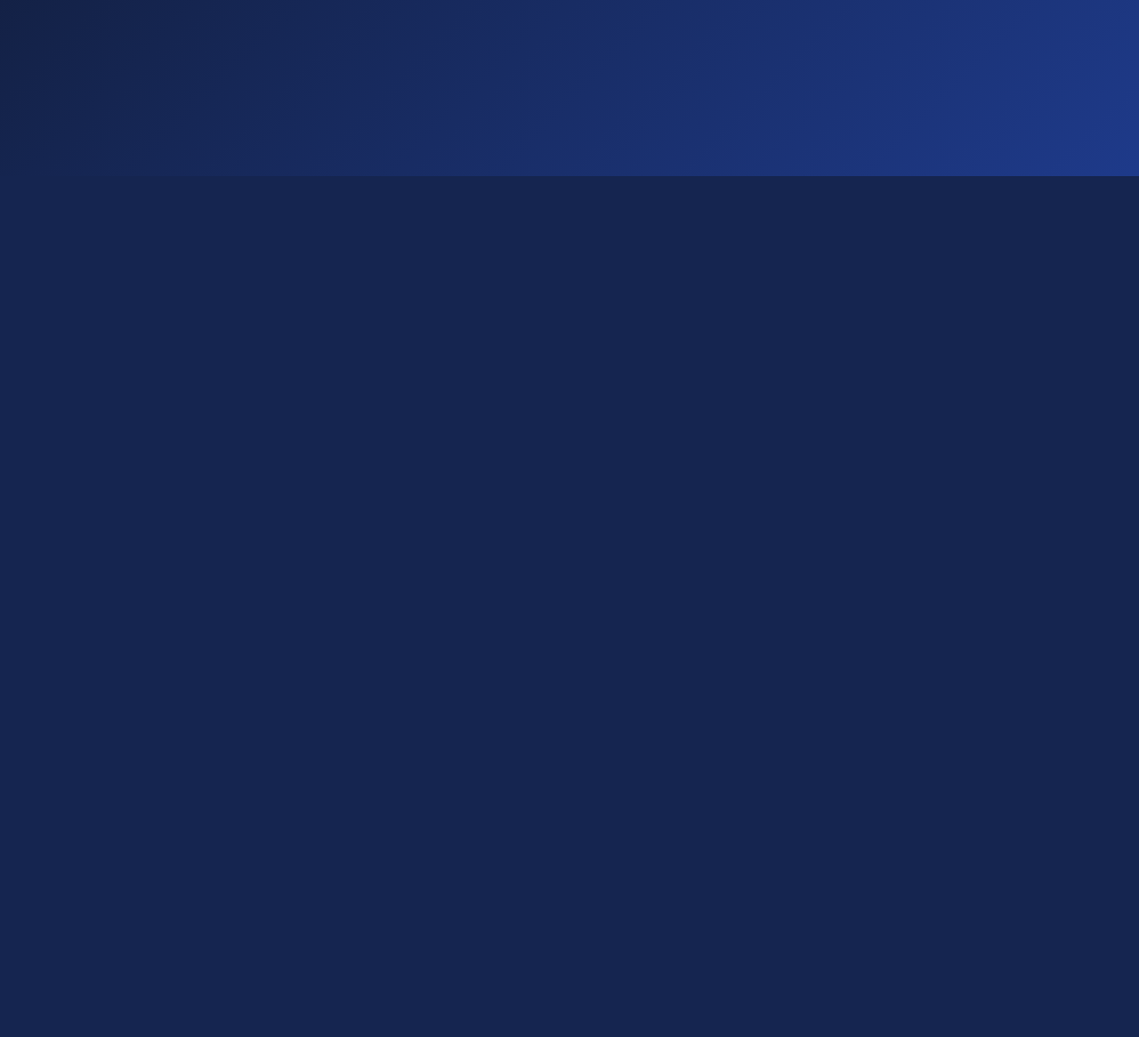
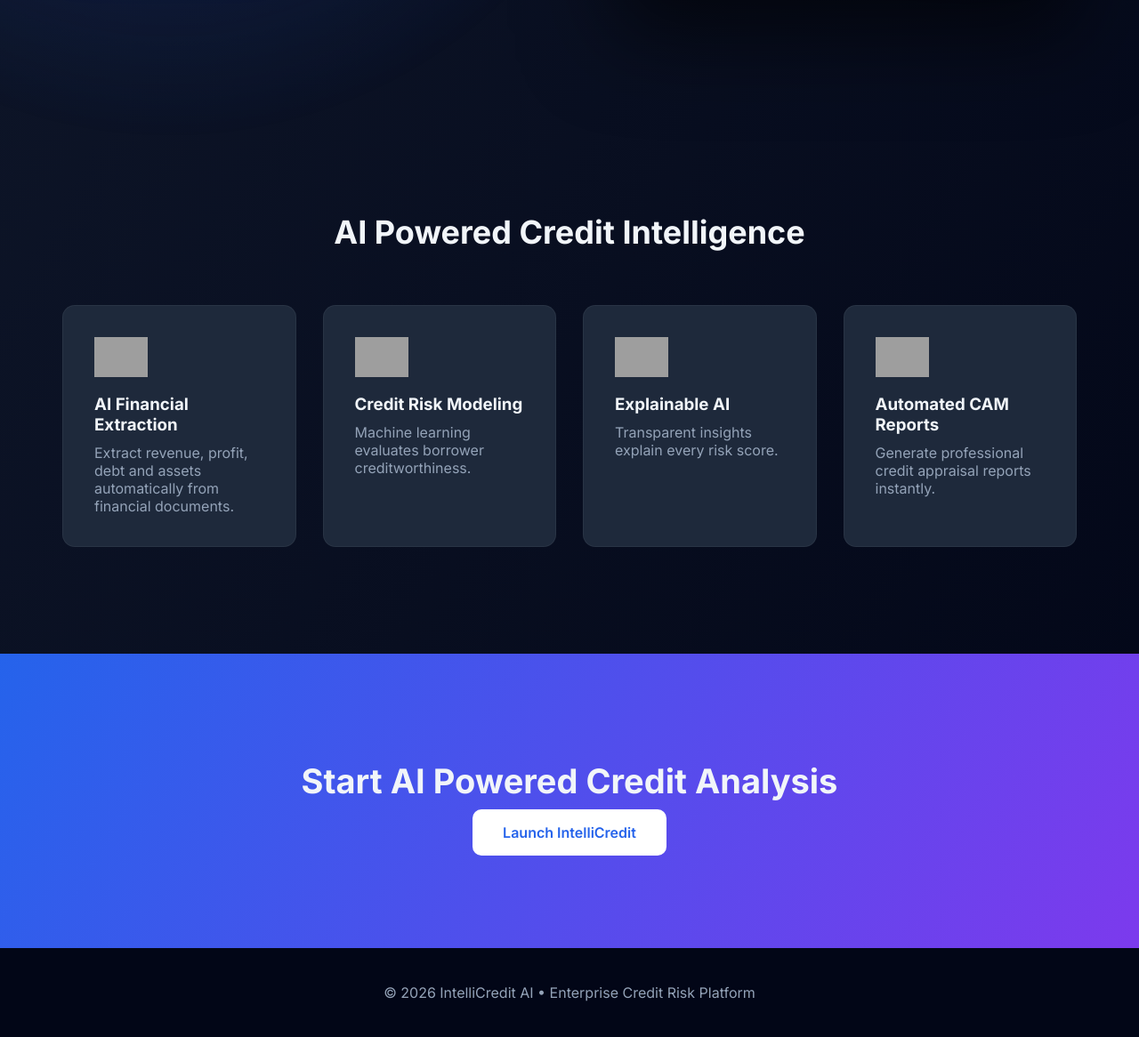
Before and after one commit to ashwini2134/intelli-credit-ai, a Flask app: page / in a window 1280 px wide. Shown: the part 602-1768 px from the top of the page at 89% size. Before the commit the page ends 800 px from the top, so only its background shows below. Run offline with Flask 3, Linux system fonts and the light colour scheme; grey boxes are pictures that could not be loaded.

Commit message:
Update index.html

```diff
--- a/templates/index.html
+++ b/templates/index.html
@@ -1,68 +1,439 @@
 <!DOCTYPE html>
-<html>
+<html lang="en">
+
 <head>
-<title>IntelliCredit AI</title>
+
+<meta charset="UTF-8">
+<meta name="viewport" content="width=device-width, initial-scale=1.0">
+
+<title>IntelliCredit AI — Credit Risk Intelligence</title>
+
+<link href="https://fonts.googleapis.com/css2?family=Inter:wght@400;500;600;700&display=swap" rel="stylesheet">
+
 <style>
 
-body{
-margin:0;
-font-family:Segoe UI;
-background:linear-gradient(135deg,#0f172a,#1e3a8a);
-color:white;
-text-align:center;
-height:100vh;
-display:flex;
-align-items:center;
-justify-content:center;
+:root{
+
+--primary:#2563eb;
+--secondary:#7c3aed;
+--accent:#06b6d4;
+
+--bg:#0f172a;
+--card:#1e293b;
+
+--text:#f1f5f9;
+--muted:#94a3b8;
+
 }
 
-.container{
-max-width:700px;
+/* GLOBAL */
+
+*{
+margin:0;
+padding:0;
+box-sizing:border-box;
 }
 
-h1{
-font-size:50px;
+body{
+
+font-family:'Inter',sans-serif;
+
+background:linear-gradient(120deg,#0f172a,#020617);
+
+color:var(--text);
+
+overflow-x:hidden;
+
+}
+
+/* ANIMATED BACKGROUND */
+
+body::before{
+
+content:"";
+
+position:fixed;
+
+top:0;
+left:0;
+
+width:100%;
+height:100%;
+
+background:
+
+radial-gradient(circle at 20% 30%,rgba(37,99,235,0.25),transparent 40%),
+radial-gradient(circle at 80% 10%,rgba(124,58,237,0.25),transparent 40%);
+
+z-index:-1;
+
+animation:bgmove 12s infinite alternate;
+
+}
+
+@keyframes bgmove{
+
+0%{transform:scale(1)}
+100%{transform:scale(1.2)}
+
+}
+
+/* HEADER */
+
+header{
+
+display:flex;
+justify-content:space-between;
+align-items:center;
+
+padding:25px 70px;
+
+background:rgba(15,23,42,0.7);
+
+backdrop-filter:blur(10px);
+
+border-bottom:1px solid rgba(255,255,255,0.05);
+
+}
+
+.logo{
+
+font-size:24px;
+font-weight:700;
+
+background:linear-gradient(90deg,#2563eb,#7c3aed);
+
+-webkit-background-clip:text;
+-webkit-text-fill-color:transparent;
+
+}
+
+nav a{
+
+margin-left:30px;
+text-decoration:none;
+color:var(--muted);
+
+}
+
+.btn{
+
+background:linear-gradient(90deg,#2563eb,#7c3aed);
+
+color:white;
+
+padding:10px 22px;
+
+border-radius:8px;
+
+text-decoration:none;
+
+}
+
+/* HERO */
+
+.hero{
+
+display:flex;
+
+justify-content:space-between;
+
+align-items:center;
+
+padding:120px 70px;
+
+}
+
+.hero-text{
+max-width:600px;
+}
+
+.hero h1{
+
+font-size:54px;
+
+margin-bottom:20px;
+
+}
+
+.hero p{
+
+font-size:18px;
+
+color:var(--muted);
+
+line-height:1.6;
+
+}
+
+.btn-large{
+
+display:inline-block;
+
+margin-top:30px;
+
+padding:16px 34px;
+
+background:linear-gradient(90deg,#2563eb,#7c3aed);
+
+border-radius:10px;
+
+color:white;
+
+text-decoration:none;
+
+font-weight:600;
+
+box-shadow:0 10px 40px rgba(37,99,235,0.4);
+
+}
+
+/* DASHBOARD PREVIEW */
+
+.dashboard{
+
+width:520px;
+
+border-radius:14px;
+
+box-shadow:0 40px 100px rgba(0,0,0,0.6);
+
+}
+
+/* FEATURES */
+
+.features{
+
+padding:120px 70px;
+
+}
+
+.features h2{
+
+text-align:center;
+
+font-size:36px;
+
+margin-bottom:60px;
+
+}
+
+.grid{
+
+display:grid;
+
+grid-template-columns:repeat(auto-fit,minmax(260px,1fr));
+
+gap:30px;
+
+}
+
+.card{
+
+background:var(--card);
+
+padding:35px;
+
+border-radius:14px;
+
+border:1px solid rgba(255,255,255,0.05);
+
+transition:all .3s;
+
+}
+
+.card:hover{
+
+transform:translateY(-6px);
+
+border-color:#2563eb;
+
+}
+
+.card img{
+
+width:60px;
+
+margin-bottom:15px;
+
+}
+
+.card h3{
 margin-bottom:10px;
 }
 
-p{
-font-size:20px;
-color:#cbd5f5;
+.card p{
+color:var(--muted);
 }
 
-button{
-margin-top:30px;
-padding:15px 40px;
-font-size:18px;
-background:#3b82f6;
-border:none;
-border-radius:8px;
-color:white;
-cursor:pointer;
-transition:0.3s;
+/* CTA */
+
+.cta{
+
+padding:120px 70px;
+
+text-align:center;
+
+background:linear-gradient(120deg,#2563eb,#7c3aed);
+
 }
 
-button:hover{
-background:#2563eb;
-transform:scale(1.05);
+.cta h2{
+
+font-size:38px;
+
+margin-bottom:25px;
+
+}
+
+.cta a{
+
+background:white;
+
+color:#2563eb;
+
+padding:16px 34px;
+
+border-radius:10px;
+
+text-decoration:none;
+
+font-weight:600;
+
+}
+
+/* FOOTER */
+
+footer{
+
+padding:40px;
+
+text-align:center;
+
+color:#94a3b8;
+
+background:#020617;
+
 }
 
 </style>
+
 </head>
 
 <body>
 
-<div class="container">
+<header>
 
-<h1>IntelliCredit AI</h1>
+<div class="logo">IntelliCredit AI</div>
 
-<p>AI Powered Credit Risk Analysis & Automated CAM Generation</p>
+<nav>
 
-<a href="/dashboard">
-<button>Open Dashboard</button>
+<a href="#">Platform</a>
+<a href="#">Technology</a>
+<a href="#">Security</a>
+
+</nav>
+
+<a href="/dashboard" class="btn">Launch Platform</a>
+
+</header>
+
+<!-- HERO -->
+
+<section class="hero">
+
+<div class="hero-text">
+
+<h1>AI Credit Risk Intelligence</h1>
+
+<p>
+
+Analyze borrower financials, extract financial metrics, generate credit risk
+scores and automated CAM reports using advanced AI models.
+
+</p>
+
+<a href="/dashboard" class="btn-large">
+
+Start Risk Analysis →
+
 </a>
 
 </div>
 
+<img class="dashboard"
+src="https://images.unsplash.com/photo-1551288049-bebda4e38f71?auto=format&fit=crop&w=1200&q=80">
+
+</section>
+
+<!-- FEATURES -->
+
+<section class="features">
+
+<h2>AI Powered Credit Intelligence</h2>
+
+<div class="grid">
+
+<div class="card">
+
+<img src="https://cdn-icons-png.flaticon.com/512/4149/4149657.png">
+
+<h3>AI Financial Extraction</h3>
+
+<p>Extract revenue, profit, debt and assets automatically from financial documents.</p>
+
+</div>
+
+<div class="card">
+
+<img src="https://cdn-icons-png.flaticon.com/512/2331/2331966.png">
+
+<h3>Credit Risk Modeling</h3>
+
+<p>Machine learning evaluates borrower creditworthiness.</p>
+
+</div>
+
+<div class="card">
+
+<img src="https://cdn-icons-png.flaticon.com/512/3062/3062634.png">
+
+<h3>Explainable AI</h3>
+
+<p>Transparent insights explain every risk score.</p>
+
+</div>
+
+<div class="card">
+
+<img src="https://cdn-icons-png.flaticon.com/512/2920/2920277.png">
+
+<h3>Automated CAM Reports</h3>
+
+<p>Generate professional credit appraisal reports instantly.</p>
+
+</div>
+
+</div>
+
+</section>
+
+<!-- CTA -->
+
+<section class="cta">
+
+<h2>Start AI Powered Credit Analysis</h2>
+
+<a href="/dashboard">Launch IntelliCredit</a>
+
+</section>
+
+<footer>
+
+© 2026 IntelliCredit AI • Enterprise Credit Risk Platform
+
+</footer>
+
 </body>
+
 </html>
```
